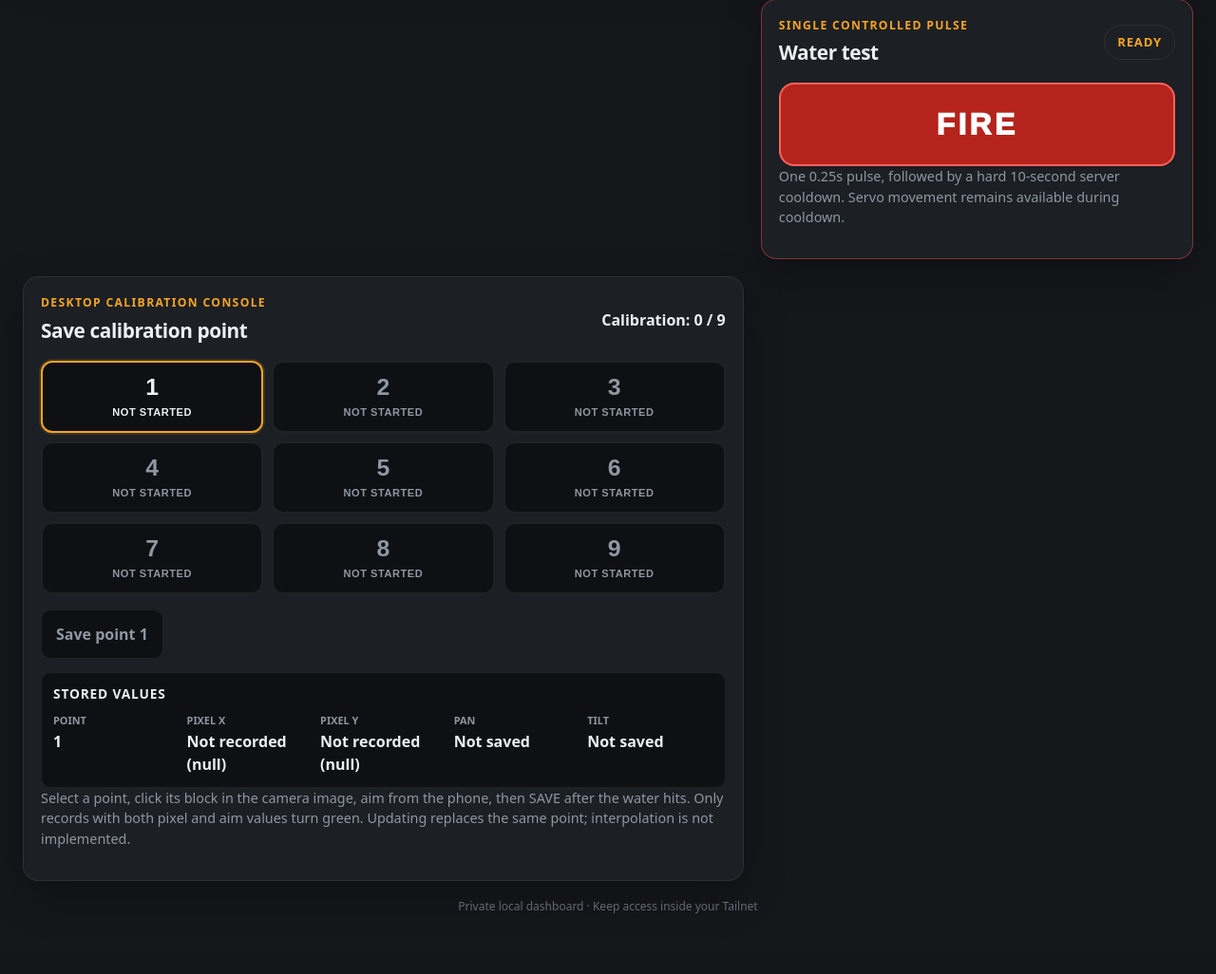
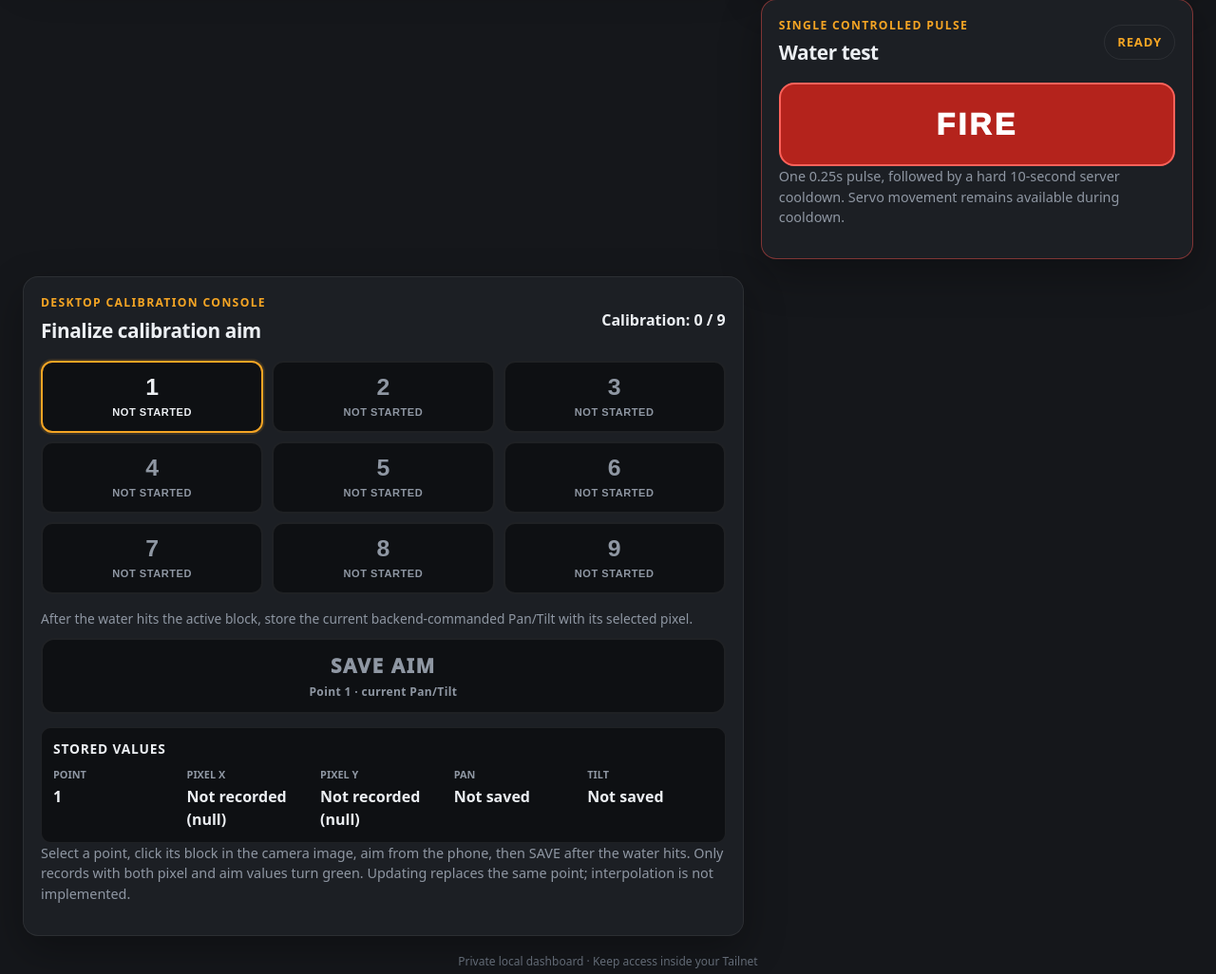
Before and after one commit to bslizzle8552/squirrel_shooter, a Flask app: page /manual-control in a window 1280 px wide. Shown: the part 805-1831 px from the top of the page at 95% size. Before the commit the page ends 1767 px from the top, so only its background shows below. Run offline with Flask 3, Linux system fonts and the light colour scheme; parts of the project's set-up code (start-up, migrations or seed data) failed here and were passed over.

Commit message:
Make calibration aim save prominent

```diff
--- a/src/squirrel_shooter/static/manual_control.css
+++ b/src/squirrel_shooter/static/manual_control.css
@@ -56,11 +56,16 @@
 .calibration-point-button.saved.active { border-color: var(--accent); box-shadow: 0 0 0 2px var(--accent-soft), inset 0 0 0 1px var(--ok); }
 .calibration-point-number { display: block; font-size: 1.55rem; font-weight: 900; line-height: 1; }
 .calibration-point-state { display: block; margin-top: 7px; font-size: .69rem; font-weight: 800; letter-spacing: .05em; text-transform: uppercase; }
-.calibration-actions { margin-top: 16px; justify-content: flex-start; flex-wrap: wrap; }
+.calibration-actions { display: block; margin-top: 16px; }
 .calibration-actions label { font-weight: 800; }
 .calibration-actions select, .calibration-actions button { min-height: 52px; padding: 0 15px; border: 1px solid var(--border); border-radius: 10px; background: var(--inset); color: var(--text); font: inherit; font-weight: 750; }
 .calibration-actions button { background: var(--accent); color: #071310; }
 .calibration-actions button:disabled { background: var(--inset); color: var(--muted); }
+.save-aim-instruction { margin: 0 0 9px; color: var(--muted); font-size: .86rem; }
+.calibration-actions .save-aim-button { display: flex; width: 100%; min-height: 78px; padding: 12px 18px; border: 2px solid #74f0d3; border-radius: 14px; align-items: center; flex-direction: column; justify-content: center; background: var(--accent); box-shadow: 0 8px 22px rgba(45, 212, 191, .18); }
+.save-aim-action { font-size: 1.3rem; font-weight: 950; letter-spacing: .08em; }
+.save-aim-point { margin-top: 3px; font-size: .75rem; font-weight: 800; letter-spacing: .03em; }
+.calibration-actions .save-aim-button:disabled { border-color: var(--border); box-shadow: none; }
 .calibration-confirmation { display: flex; align-items: center; gap: 14px; margin-top: 14px; padding: 12px; border: 1px solid rgba(62, 207, 130, .5); border-radius: 10px; background: rgba(62, 207, 130, .12); color: var(--ok); }
 .calibration-confirmation[hidden] { display: none; }
 .calibration-confirmation strong { margin-right: auto; }
--- a/src/squirrel_shooter/static/manual_control.js
+++ b/src/squirrel_shooter/static/manual_control.js
@@ -27,6 +27,8 @@
     activePoint: document.getElementById('active-calibration-point'),
     point: document.getElementById('calibration-point'),
     save: document.getElementById('save-calibration'),
+    saveAction: document.getElementById('save-aim-action'),
+    savePoint: document.getElementById('save-aim-point'),
     savedCount: document.getElementById('saved-count'),
     calibrationComplete: document.getElementById('calibration-complete'),
     calibrationButtons: document.querySelectorAll('[data-calibration-point]'),
@@ -120,7 +122,10 @@
       button.querySelector('.calibration-point-state').textContent = saved ? 'Calibrated' : (pixelSelected ? 'Pixel set' : (aimSaved ? 'Aim saved' : 'Not started'));
     });
     els.point.value = selectedCalibrationPoint;
-    els.save.textContent = (selected && selected.complete ? 'Update point ' : 'Save point ') + selectedCalibrationPoint;
+    var updatingAim = Boolean(selected && selected.aim_saved);
+    els.saveAction.textContent = updatingAim ? 'UPDATE AIM' : 'SAVE AIM';
+    els.savePoint.textContent = 'Point ' + selectedCalibrationPoint + ' · current Pan/Tilt';
+    els.save.setAttribute('aria-label', (updatingAim ? 'Update' : 'Save') + ' current backend aim for Point ' + selectedCalibrationPoint);
     els.save.disabled = requestPending || !next.servo_available || !next.position_commanded || !selected || !selected.pixel_selected;
     els.detailPoint.textContent = selectedCalibrationPoint;
     els.detailPixelX.textContent = selected ? storedPixel(selected.pixel_x) : 'Not recorded (null)';
@@ -131,7 +136,7 @@
   }
 
   function showCalibrationConfirmation(record, updated) {
-    els.calibrationConfirmationTitle.textContent = 'Point ' + record.point + (updated ? ' updated' : ' saved');
+    els.calibrationConfirmationTitle.textContent = 'Point ' + record.point + ' aim ' + (updated ? 'updated' : 'saved');
     els.calibrationConfirmationPan.textContent = record.pan;
     els.calibrationConfirmationTilt.textContent = record.tilt;
     els.calibrationConfirmation.hidden = false;
@@ -225,7 +230,7 @@
       var updating = Boolean(selected && selected.aim_saved);
       var payload = await requestJson(cfg.urls.calibration, {});
       showCalibrationConfirmation(payload.calibration_point, updating);
-      showToast('Point ' + payload.calibration_point.point + (updating ? ' updated' : ' saved') + ' — pan ' + payload.calibration_point.pan + '°, tilt ' + payload.calibration_point.tilt + '°.');
+      showToast('Point ' + payload.calibration_point.point + ' aim ' + (updating ? 'updated' : 'saved') + ' — pan ' + payload.calibration_point.pan + '°, tilt ' + payload.calibration_point.tilt + '°.');
     } catch (error) { showToast(error.message); }
   });
   document.addEventListener('keydown', function (event) {
--- a/src/squirrel_shooter/templates/manual_control.html
+++ b/src/squirrel_shooter/templates/manual_control.html
@@ -70,7 +70,7 @@
       {% set selected_record = namespace(value=none) %}
       {% for record in control.calibration_points %}{% if record.point == active_point %}{% set selected_record.value = record %}{% endif %}{% endfor %}
       <div class="card-heading">
-        <div><p class="eyebrow">Desktop calibration console</p><h2 id="calibration-title">Save calibration point</h2></div>
+        <div><p class="eyebrow">Desktop calibration console</p><h2 id="calibration-title">Finalize calibration aim</h2></div>
         <strong class="calibration-progress" id="saved-count">Calibration: {{ control.completed_calibration_count }} / 9</strong>
       </div>
       <p class="calibration-complete" id="calibration-complete" {% if control.completed_calibration_count != 9 %}hidden{% endif %}>All nine blocks have camera pixels and saved aim. Data collection is complete; interpolation is not yet configured.</p>
@@ -84,7 +84,11 @@
       </div>
       <div class="calibration-actions">
         <input type="hidden" id="calibration-point" value="{{ active_point }}">
-        <button type="button" id="save-calibration" {% if not control.position_commanded or not selected_record.value or not selected_record.value.pixel_selected %}disabled{% endif %}>{{ 'Update point ' if active_point in complete_points else 'Save point ' }}{{ active_point }}</button>
+        <p class="save-aim-instruction">After the water hits the active block, store the current backend-commanded Pan/Tilt with its selected pixel.</p>
+        <button type="button" class="save-aim-button" id="save-calibration" aria-label="{{ 'Update' if selected_record.value and selected_record.value.aim_saved else 'Save' }} current backend aim for Point {{ active_point }}" {% if not control.position_commanded or not selected_record.value or not selected_record.value.pixel_selected %}disabled{% endif %}>
+          <span class="save-aim-action" id="save-aim-action">{{ 'UPDATE AIM' if selected_record.value and selected_record.value.aim_saved else 'SAVE AIM' }}</span>
+          <span class="save-aim-point" id="save-aim-point">Point {{ active_point }} · current Pan/Tilt</span>
+        </button>
       </div>
       <div class="calibration-confirmation" id="calibration-confirmation" role="status" aria-live="polite" hidden>
         <strong id="calibration-confirmation-title"></strong>
```
Also changed, not shown: docs/manual-control-handoff.md (+3 -3 lines), tests/test_web_dashboard.py (+8 -1 lines).
